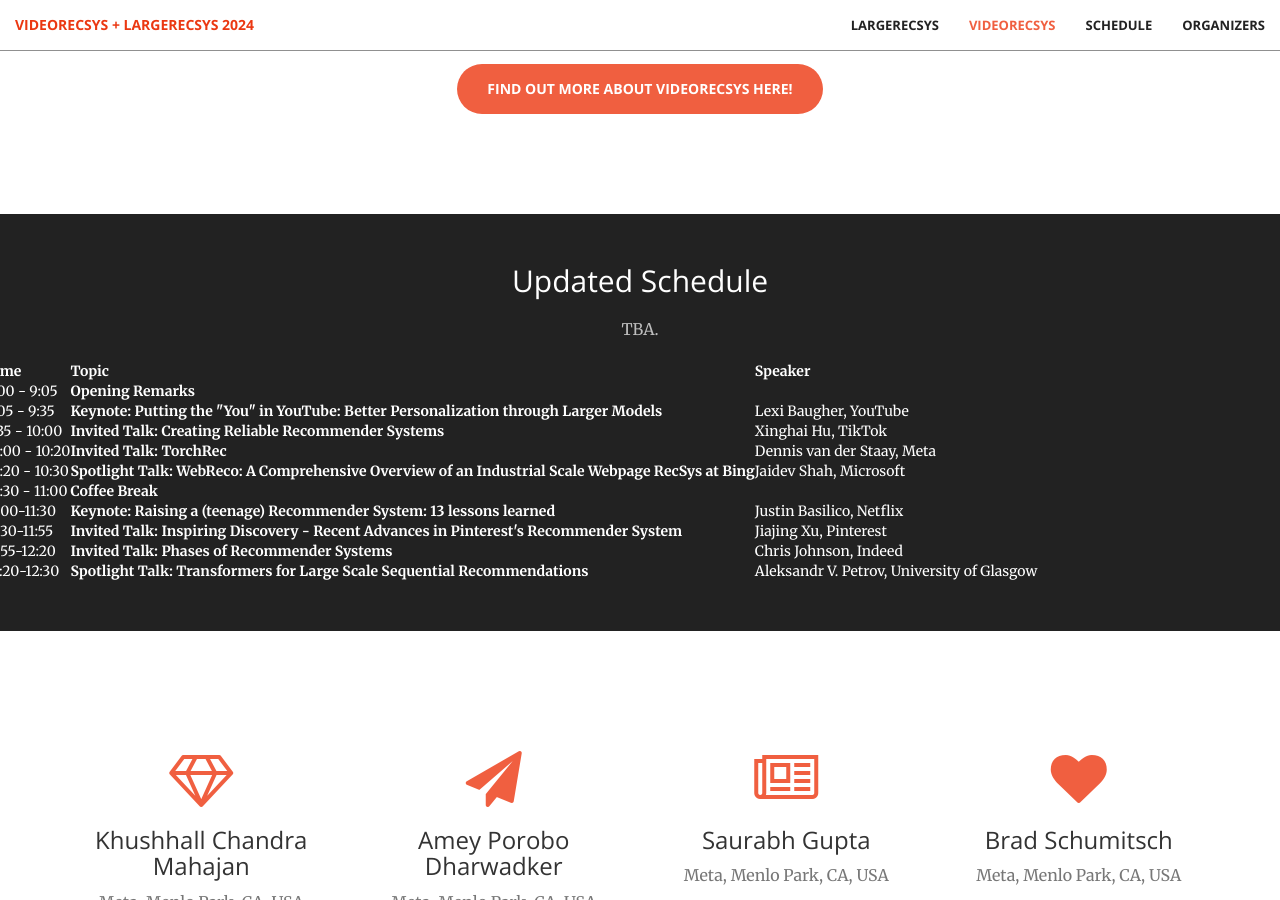
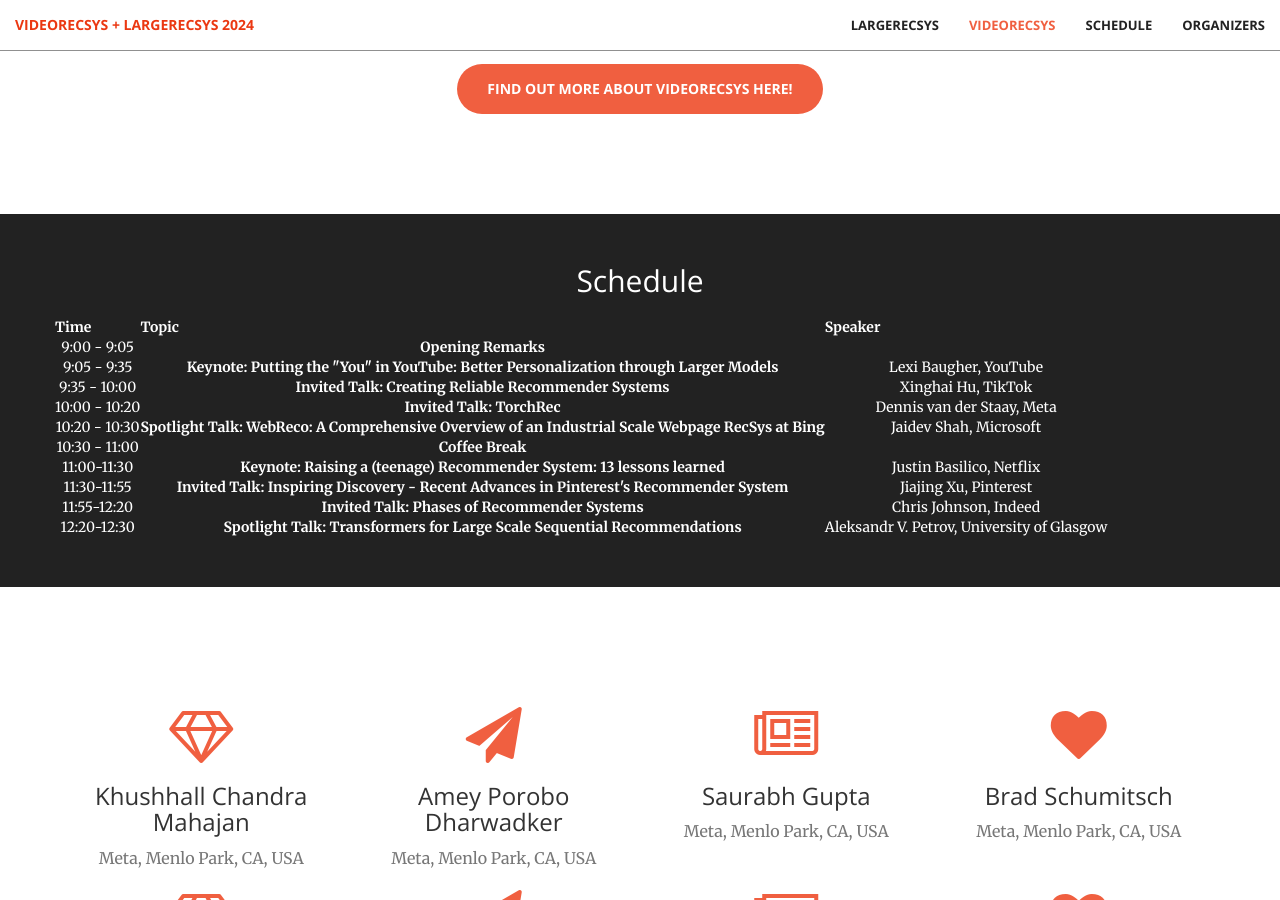
Before and after one commit to largeandvideorecsys/largeandvideorecsys.github.io, a Jekyll site: the page built from index.html, in a window 1280 px wide and 900 px high, scrolled down 1710 px. Built offline with Jekyll 4.4.1, drawn with Linux system fonts in a browser that asks for light colours.

Commit message:
Update schedule.html
Centering table

```diff
--- a/_includes/schedule.html
+++ b/_includes/schedule.html
@@ -1,9 +1,7 @@
   <aside class="bg-dark">
       <div class="container text-center">
           <div class="call-to-action">
-              <h2>Updated Schedule</h2>
-              <p class="text-faded">TBA.</p>
-          </div>
+              <h2> Schedule</h2>
           </div>
         <div class="row">
         <table class="minimalistBlack">
@@ -68,4 +66,5 @@
           </tbody>
         </table>
         </div>
+      </div>
   </aside>
```
Lines whose indentation alone changed are shown as unchanged.
